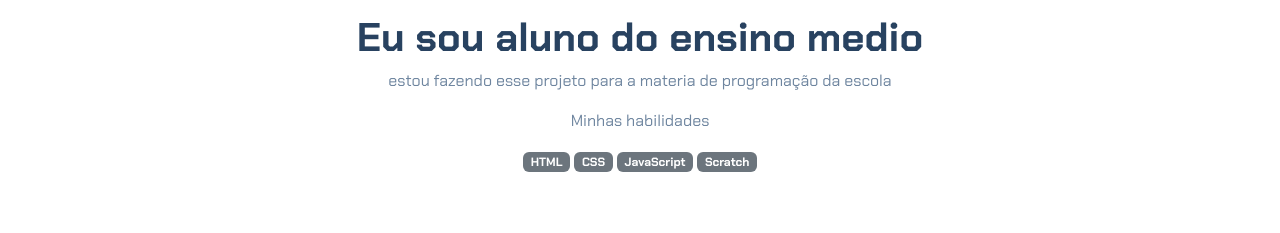
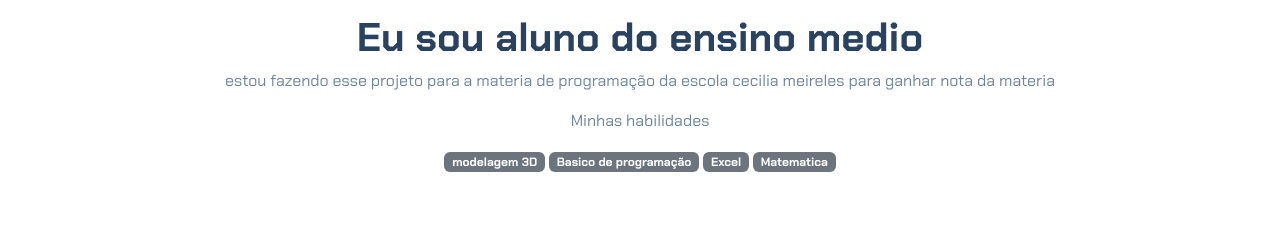
Before and after one commit to CarlosJaco/P-gina-web-2-ano, a plain HTML site: page index.html in a window 1280 px wide. Shown: the part 58-291 px from the top of the page. Drawn offline with nearby package versions, Linux system fonts and the light colour scheme.

Commit message:
Update index.html

```diff
--- a/index.html
+++ b/index.html
@@ -32,19 +32,19 @@
 
         <h1>Eu sou aluno do ensino medio</h1>
 
-        <p>estou fazendo esse projeto para a materia de programação da escola</p>
+        <p>estou fazendo esse projeto para a materia de programação da escola cecilia meireles para ganhar nota da materia</p>
 
         <p>Minhas habilidades</p>
 
         <div>
 
-            <p class="badge bg-secondary">HTML</p>
+            <p class="badge bg-secondary">modelagem 3D</p>
 
-            <p class="badge bg-secondary">CSS</p>
+            <p class="badge bg-secondary">Basico de programação</p>
 
-            <p class="badge bg-secondary">JavaScript</p>
+            <p class="badge bg-secondary">Excel</p>
 
-            <p class="badge bg-secondary">Scratch</p>
+            <p class="badge bg-secondary">Matematica</p>
 
         </div>
 
```
